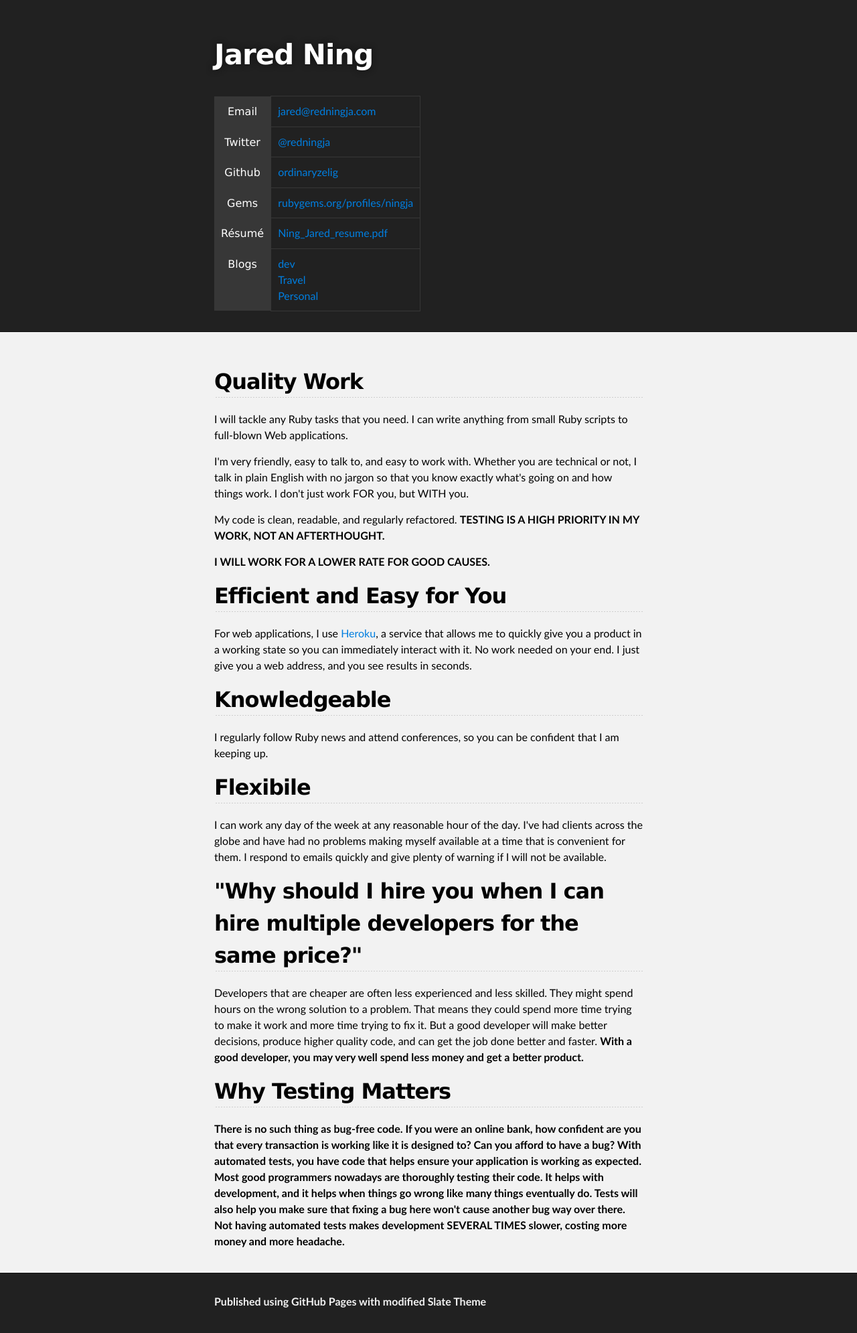
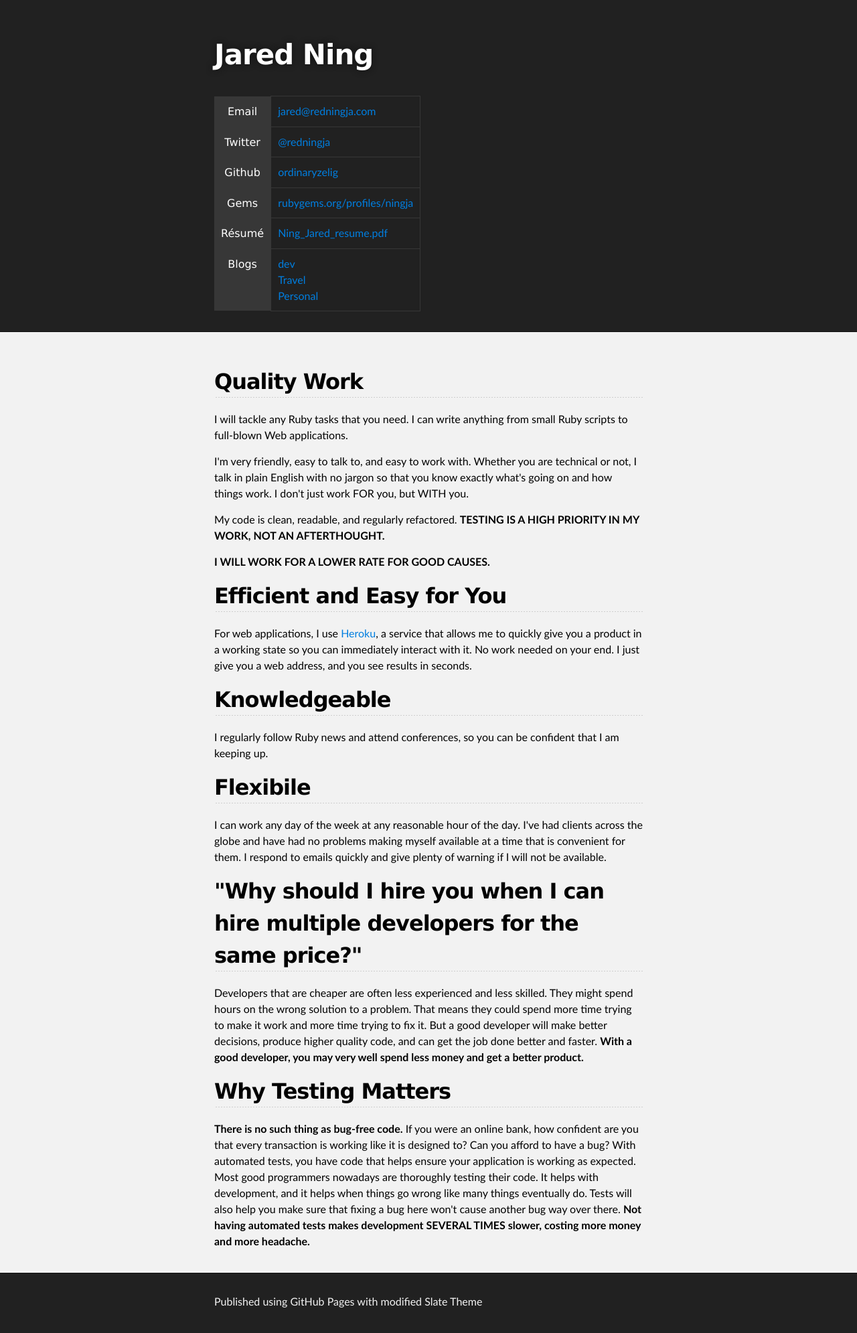
Before and after one commit to ordinaryzelig/ordinaryzelig.github.com, a Jekyll site: the page built from index.html, in a window 1280 px wide. Shown: the whole page at 67% size. Built offline with Jekyll 4.4.1, drawn with Linux system fonts in a browser that asks for light colours.

Commit message:
Add missing slash

```diff
--- a/index.html
+++ b/index.html
@@ -21,7 +21,7 @@
 <p>I can work any day of the week at any reasonable hour of the day. I've had clients across the globe and have had no problems making myself available at a time that is convenient for them. I respond to emails quickly and give plenty of warning if I will not be available.</p>
 
 <h2>"Why should I hire you when I can hire multiple developers for the same price?"</h2>
-<p>Developers that are cheaper are often less experienced and less skilled. They might spend hours on the wrong solution to a problem. That means they could spend more time trying to make it work and more time trying to fix it. But a good developer will make better decisions, produce higher quality code, and can get the job done better and faster. <strong>With a good developer, you may very well spend less money and get a better product.<strong></p>
+<p>Developers that are cheaper are often less experienced and less skilled. They might spend hours on the wrong solution to a problem. That means they could spend more time trying to make it work and more time trying to fix it. But a good developer will make better decisions, produce higher quality code, and can get the job done better and faster. <strong>With a good developer, you may very well spend less money and get a better product.</strong></p>
 
 <h2>Why Testing Matters</h2>
 <p>
```
